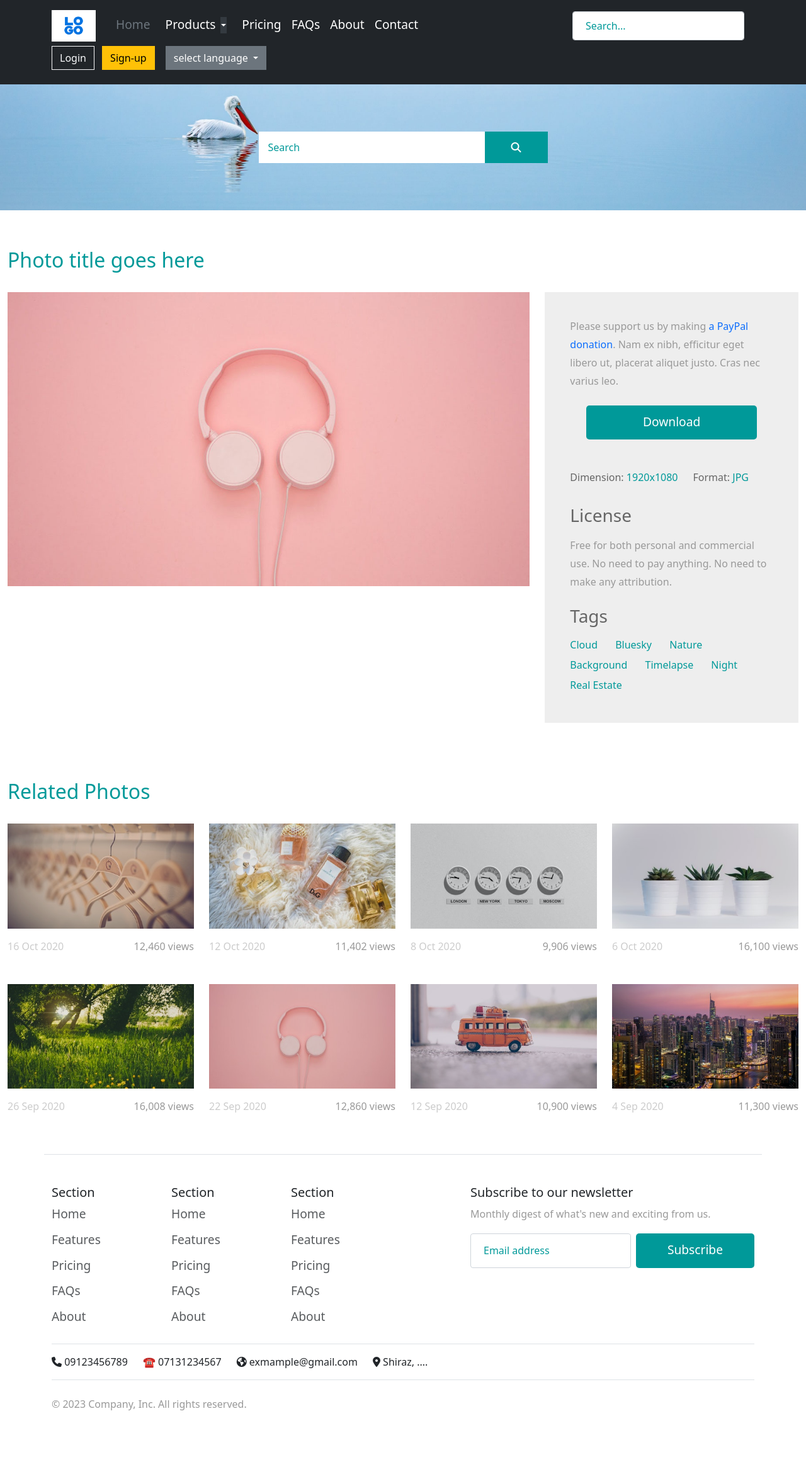
After one commit to erf04/kgs, a Django app: page /en/photo-detail/ in a window 1280 px wide. The commit adds this page. Shown: the whole page at 63% size. Run offline with Django 4.2, Linux system fonts and the light colour scheme; some libraries are stand-ins or nearby versions.

Commit message:
add photo detail

```diff
--- a/oobacho/enapp/templates/indexEn.html
+++ b/oobacho/enapp/templates/indexEn.html
@@ -498,7 +498,7 @@
   <h1 class="p-3">Gallery</h1>
   <ul class="m-auto" id="gallery">
     <li class="galleryImg">
-      <a href="#" class="galleryLink"
+      <a href="{% url 'gallery' %}" class="galleryLink"
         ><img src="{% static 'Landscape-Color.jpg' %}" class="GImg"
       /></a>
     </li>
--- /dev/null
+++ b/oobacho/enapp/templates/photo-detail.html
@@ -0,0 +1,359 @@
+{% extends 'baseEn.html' %} {% load static %} {% block content %}
+<!DOCTYPE html>
+<html lang="en">
+  <head>
+    <meta charset="UTF-8" />
+    <meta name="viewport" content="width=device-width, initial-scale=1.0" />
+    <title>Catalog-Z Photo Detail Page</title>
+    <link rel="stylesheet" href="{% static 'css/bootstrap.min.css' %}" />
+    <link rel="stylesheet" href="{% static 'fontawesome/css/all.min.css' %}" />
+    <link rel="stylesheet" href="{% static 'css/templatemo-style.css' %}" />
+    <!--
+
+TemplateMo 556 Catalog-Z
+
+https://templatemo.com/tm-556-catalog-z
+
+-->
+  </head>
+  <body>
+    <!-- Page Loader -->
+    <!-- <div id="loader-wrapper">
+      <div id="loader"></div>
+
+      <div class="loader-section section-left"></div>
+      <div class="loader-section section-right"></div>
+    </div> -->
+    <!-- <nav class="navbar navbar-expand-lg">
+      <div class="container-fluid">
+        <a class="navbar-brand" href="index.html">
+          <i class="fas fa-film mr-2"></i>
+          Catalog-Z
+        </a>
+        <button
+          class="navbar-toggler"
+          type="button"
+          data-toggle="collapse"
+          data-target="#navbarSupportedContent"
+          aria-controls="navbarSupportedContent"
+          aria-expanded="false"
+          aria-label="Toggle navigation"
+        >
+          <i class="fas fa-bars"></i>
+        </button>
+        <div class="collapse navbar-collapse" id="navbarSupportedContent">
+          <ul class="navbar-nav ml-auto mb-2 mb-lg-0">
+            <li class="nav-item">
+              <a
+                class="nav-link nav-link-1 active"
+                aria-current="page"
+                href="index.html"
+                >Photos</a
+              >
+            </li>
+            <li class="nav-item">
+              <a class="nav-link nav-link-2" href="videos.html">Videos</a>
+            </li>
+            <li class="nav-item">
+              <a class="nav-link nav-link-3" href="about.html">About</a>
+            </li>
+            <li class="nav-item">
+              <a class="nav-link nav-link-4" href="contact.html">Contact</a>
+            </li>
+          </ul>
+        </div>
+      </div>
+    </nav> -->
+
+    <div
+      class="tm-hero d-flex justify-content-center align-items-center"
+      data-parallax="scroll"
+      data-image-src="{% static 'img/hero.jpg' %}"
+    >
+      <form class="d-flex tm-search-form">
+        <input
+          class="form-control tm-search-input"
+          type="search"
+          placeholder="Search"
+          aria-label="Search"
+        />
+        <button class="btn btn-outline-success tm-search-btn" type="submit">
+          <i class="fas fa-search"></i>
+        </button>
+      </form>
+    </div>
+
+    <div class="container-fluid tm-container-content tm-mt-60">
+      <div class="row mb-4">
+        <h2 class="col-12 tm-text-primary">Photo title goes here</h2>
+      </div>
+      <div class="row tm-mb-90">
+        <div class="col-xl-8 col-lg-7 col-md-6 col-sm-12">
+          <img src="{% static 'img/img-01-big.jpg' %}" alt="Image" class="img-fluid" />
+        </div>
+        <div class="col-xl-4 col-lg-5 col-md-6 col-sm-12">
+          <div class="tm-bg-gray tm-video-details">
+            <p class="mb-4">
+              Please support us by making
+              <a
+                href="https://paypal.me/templatemo"
+                target="_parent"
+                rel="sponsored"
+                >a PayPal donation</a
+              >. Nam ex nibh, efficitur eget libero ut, placerat aliquet justo.
+              Cras nec varius leo.
+            </p>
+            <div class="text-center mb-5">
+              <a href="#" class="btn btn-primary tm-btn-big">Download</a>
+            </div>
+            <div class="mb-4 d-flex flex-wrap">
+              <div class="mr-4 mb-2">
+                <span class="tm-text-gray-dark">Dimension: </span
+                ><span class="tm-text-primary">1920x1080</span>
+              </div>
+              <div class="mr-4 mb-2">
+                <span class="tm-text-gray-dark">Format: </span
+                ><span class="tm-text-primary">JPG</span>
+              </div>
+            </div>
+            <div class="mb-4">
+              <h3 class="tm-text-gray-dark mb-3">License</h3>
+              <p>
+                Free for both personal and commercial use. No need to pay
+                anything. No need to make any attribution.
+              </p>
+            </div>
+            <div>
+              <h3 class="tm-text-gray-dark mb-3">Tags</h3>
+              <a href="#" class="tm-text-primary mr-4 mb-2 d-inline-block"
+                >Cloud</a
+              >
+              <a href="#" class="tm-text-primary mr-4 mb-2 d-inline-block"
+                >Bluesky</a
+              >
+              <a href="#" class="tm-text-primary mr-4 mb-2 d-inline-block"
+                >Nature</a
+              >
+              <a href="#" class="tm-text-primary mr-4 mb-2 d-inline-block"
+                >Background</a
+              >
+              <a href="#" class="tm-text-primary mr-4 mb-2 d-inline-block"
+                >Timelapse</a
+              >
+              <a href="#" class="tm-text-primary mr-4 mb-2 d-inline-block"
+                >Night</a
+              >
+              <a href="#" class="tm-text-primary mr-4 mb-2 d-inline-block"
+                >Real Estate</a
+              >
+            </div>
+          </div>
+        </div>
+      </div>
+      <div class="row mb-4">
+        <h2 class="col-12 tm-text-primary">Related Photos</h2>
+      </div>
+      <div class="row mb-3 tm-gallery">
+        <div class="col-xl-3 col-lg-4 col-md-6 col-sm-6 col-12 mb-5">
+          <figure class="effect-ming tm-video-item">
+            <img src="{% static 'img/img-01.jpg' %}" alt="Image" class="img-fluid" />
+            <figcaption
+              class="d-flex align-items-center justify-content-center"
+            >
+              <h2>Hangers</h2>
+              <a href="#">View more</a>
+            </figcaption>
+          </figure>
+          <div class="d-flex justify-content-between tm-text-gray">
+            <span class="tm-text-gray-light">16 Oct 2020</span>
+            <span>12,460 views</span>
+          </div>
+        </div>
+        <div class="col-xl-3 col-lg-4 col-md-6 col-sm-6 col-12 mb-5">
+          <figure class="effect-ming tm-video-item">
+            <img src="{% static 'img/img-02.jpg' %}" alt="Image" class="img-fluid" />
+            <figcaption
+              class="d-flex align-items-center justify-content-center"
+            >
+              <h2>Perfumes</h2>
+              <a href="#">View more</a>
+            </figcaption>
+          </figure>
+          <div class="d-flex justify-content-between tm-text-gray">
+            <span class="tm-text-gray-light">12 Oct 2020</span>
+            <span>11,402 views</span>
+          </div>
+        </div>
+        <div class="col-xl-3 col-lg-4 col-md-6 col-sm-6 col-12 mb-5">
+          <figure class="effect-ming tm-video-item">
+            <img src="{% static 'img/img-03.jpg' %}" alt="Image" class="img-fluid" />
+            <figcaption
+              class="d-flex align-items-center justify-content-center"
+            >
+              <h2>Clocks</h2>
+              <a href="#">View more</a>
+            </figcaption>
+          </figure>
+          <div class="d-flex justify-content-between tm-text-gray">
+            <span class="tm-text-gray-light">8 Oct 2020</span>
+            <span>9,906 views</span>
+          </div>
+        </div>
+        <div class="col-xl-3 col-lg-4 col-md-6 col-sm-6 col-12 mb-5">
+          <figure class="effect-ming tm-video-item">
+            <img src="{% static 'img/img-04.jpg' %}" alt="Image" class="img-fluid" />
+            <figcaption
+              class="d-flex align-items-center justify-content-center"
+            >
+              <h2>Plants</h2>
+              <a href="#">View more</a>
+            </figcaption>
+          </figure>
+          <div class="d-flex justify-content-between tm-text-gray">
+            <span class="tm-text-gray-light">6 Oct 2020</span>
+            <span>16,100 views</span>
+          </div>
+        </div>
+        <div class="col-xl-3 col-lg-4 col-md-6 col-sm-6 col-12 mb-5">
+          <figure class="effect-ming tm-video-item">
+            <img src="{% static 'img/img-05.jpg' %}" alt="Image" class="img-fluid" />
+            <figcaption
+              class="d-flex align-items-center justify-content-center"
+            >
+              <h2>Morning</h2>
+              <a href="#">View more</a>
+            </figcaption>
+          </figure>
+          <div class="d-flex justify-content-between tm-text-gray">
+            <span class="tm-text-gray-light">26 Sep 2020</span>
+            <span>16,008 views</span>
+          </div>
+        </div>
+        <div class="col-xl-3 col-lg-4 col-md-6 col-sm-6 col-12 mb-5">
+          <figure class="effect-ming tm-video-item">
+            <img src="{% static 'img/img-06.jpg' %}" alt="Image" class="img-fluid" />
+            <figcaption
+              class="d-flex align-items-center justify-content-center"
+            >
+              <h2>Pinky</h2>
+              <a href="#">View more</a>
+            </figcaption>
+          </figure>
+          <div class="d-flex justify-content-between tm-text-gray">
+            <span class="tm-text-gray-light">22 Sep 2020</span>
+            <span>12,860 views</span>
+          </div>
+        </div>
+        <div class="col-xl-3 col-lg-4 col-md-6 col-sm-6 col-12 mb-5">
+          <figure class="effect-ming tm-video-item">
+            <img src="{% static 'img/img-07.jpg' %}" alt="Image" class="img-fluid" />
+            <figcaption
+              class="d-flex align-items-center justify-content-center"
+            >
+              <h2>Bus</h2>
+              <a href="#">View more</a>
+            </figcaption>
+          </figure>
+          <div class="d-flex justify-content-between tm-text-gray">
+            <span class="tm-text-gray-light">12 Sep 2020</span>
+            <span>10,900 views</span>
+          </div>
+        </div>
+        <div class="col-xl-3 col-lg-4 col-md-6 col-sm-6 col-12 mb-5">
+          <figure class="effect-ming tm-video-item">
+            <img src="{% static 'img/img-08.jpg' %}" alt="Image" class="img-fluid" />
+            <figcaption
+              class="d-flex align-items-center justify-content-center"
+            >
+              <h2>New York</h2>
+              <a href="#">View more</a>
+            </figcaption>
+          </figure>
+          <div class="d-flex justify-content-between tm-text-gray">
+            <span class="tm-text-gray-light">4 Sep 2020</span>
+            <span>11,300 views</span>
+          </div>
+        </div>
+      </div>
+      <!-- row -->
+    </div>
+    <!-- container-fluid, tm-container-content -->
+
+    <!-- <footer class="tm-bg-gray pt-5 pb-3 tm-text-gray tm-footer">
+      <div class="container-fluid tm-container-small">
+        <div class="row">
+          <div class="col-lg-6 col-md-12 col-12 px-5 mb-5">
+            <h3 class="tm-text-primary mb-4 tm-footer-title">
+              About Catalog-Z
+            </h3>
+            <p>
+              Integer ipsum odio, pharetra ac massa ac, pretium facilisis nibh.
+              Donec lobortis consectetur molestie. Nullam nec diam dolor. Fusce
+              quis viverra nunc, sit amet varius sapien.
+            </p>
+          </div>
+          <div class="col-lg-3 col-md-6 col-sm-6 col-12 px-5 mb-5">
+            <h3 class="tm-text-primary mb-4 tm-footer-title">Our Links</h3>
+            <ul class="tm-footer-links pl-0">
+              <li><a href="#">Advertise</a></li>
+              <li><a href="#">Support</a></li>
+              <li><a href="#">Our Company</a></li>
+              <li><a href="#">Contact</a></li>
+            </ul>
+          </div>
+          <div class="col-lg-3 col-md-6 col-sm-6 col-12 px-5 mb-5">
+            <ul class="tm-social-links d-flex justify-content-end pl-0 mb-5">
+              <li class="mb-2">
+                <a href="https://facebook.com"
+                  ><i class="fab fa-facebook"></i
+                ></a>
+              </li>
+              <li class="mb-2">
+                <a href="https://twitter.com"><i class="fab fa-twitter"></i></a>
+              </li>
+              <li class="mb-2">
+                <a href="https://instagram.com"
+                  ><i class="fab fa-instagram"></i
+                ></a>
+              </li>
+              <li class="mb-2">
+                <a href="https://pinterest.com"
+                  ><i class="fab fa-pinterest"></i
+                ></a>
+              </li>
+            </ul>
+            <a href="#" class="tm-text-gray text-right d-block mb-2"
+              >Terms of Use</a
+            >
+            <a href="#" class="tm-text-gray text-right d-block"
+              >Privacy Policy</a
+            >
+          </div>
+        </div>
+        <div class="row">
+          <div class="col-lg-8 col-md-7 col-12 px-5 mb-3">
+            Copyright 2020 Catalog-Z Company. All rights reserved.
+          </div>
+          <div class="col-lg-4 col-md-5 col-12 px-5 text-right">
+            Designed by
+            <a
+              href="https://templatemo.com"
+              class="tm-text-gray"
+              rel="sponsored"
+              target="_parent"
+              >TemplateMo</a
+            >
+          </div>
+        </div>
+      </div>
+    </footer> -->
+
+    <script src="{% static 'js/plugins.js' %}"></script>
+    <script>
+    //   $(window).on("load", function () {
+    //     $("body").addClass("loaded");
+    //   });
+    </script>
+  </body>
+</html>
+{% endblock %}
--- a/oobacho/enapp/urls.py
+++ b/oobacho/enapp/urls.py
@@ -3,5 +3,7 @@ from django.urls import path,include
 from . import views
 urlpatterns = [
     path('',views.home,name="enhome"),
+    path('gallery/',views.gallery,name="gallery"),
+    path('photo-detail/',views.img_detail,name="photo-detail"),
 
 ]
--- a/oobacho/enapp/views.py
+++ b/oobacho/enapp/views.py
@@ -4,3 +4,9 @@ from django.shortcuts import render
 
 def home(request):
     return render(request,"indexEn.html",{})
+
+def gallery(request):
+    return render(request,"gallery.html",{})
+
+def img_detail(request):
+    return render(request,"photo-detail.html",{})
```
Also changed, not shown: oobacho/enapp/templates/gallery.html (+84 -28 lines).
